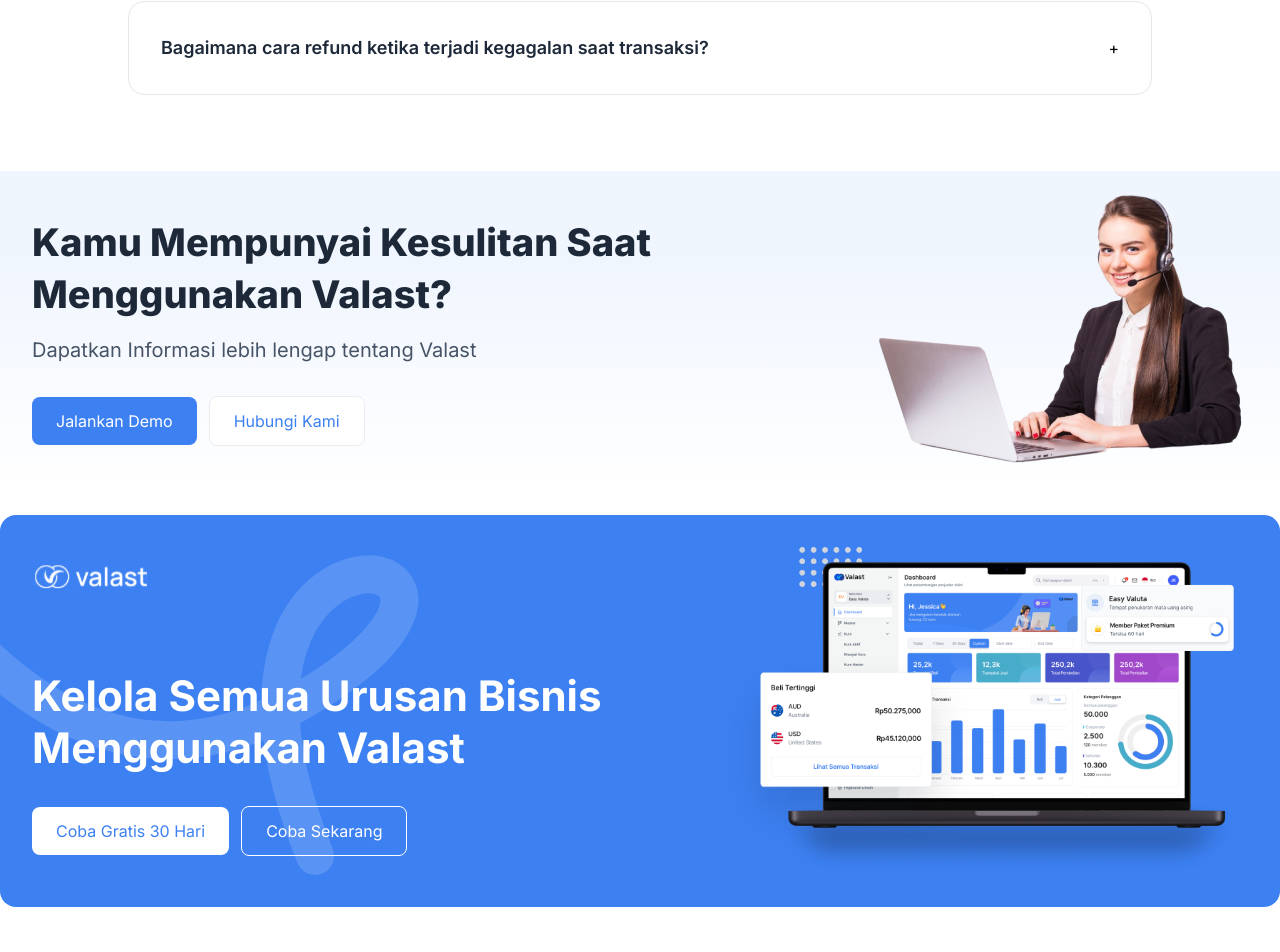
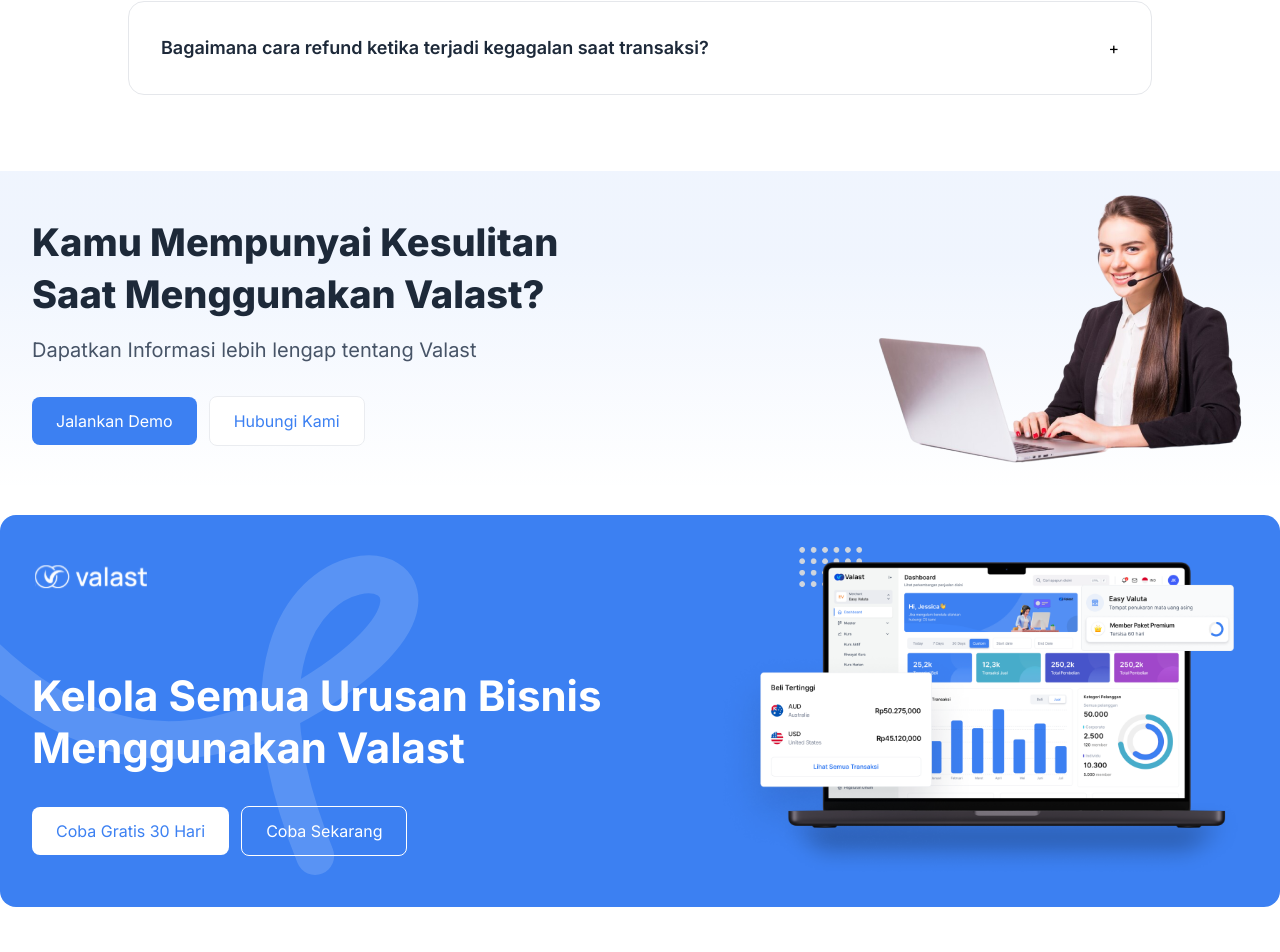
Before and after one commit to rahmatraywhite/valast-v2, a React (Vite) app: page / in a window 1280 px wide. Shown: the part 4066-5018 px from the top of the page. Built offline with nearby package versions, Linux system fonts and the light colour scheme.

Commit message:
adjust terus aja

```diff
--- a/src/components/organism/TryValast.jsx
+++ b/src/components/organism/TryValast.jsx
@@ -16,10 +16,11 @@
         style={{
           background:
             'linear-gradient(180deg, rgba(60, 128, 242, 0.08) 27.24%, rgba(60, 128, 242, 0.00) 100%)',
-        }}
-        className="">
-        <div className="flex flex-col md:flex-row justify-center items-center py-5 px-4 lg:px-8">
-          <div data-aos="fade-right" className="text-center lg:text-left">
+        }}>
+        <div className="flex flex-col md:flex-row justify-between items-center py-5 px-4 lg:px-8">
+          <div
+            data-aos="fade-right"
+            className="text-center max-w-[617px] lg:text-left">
             <p className="text-[#1D2939] font-extrabold text-[28px] lg:text-[38px] leading-[36px] lg:leading-[52px]">
               Kamu Mempunyai Kesulitan Saat Menggunakan Valast?
             </p>
```
